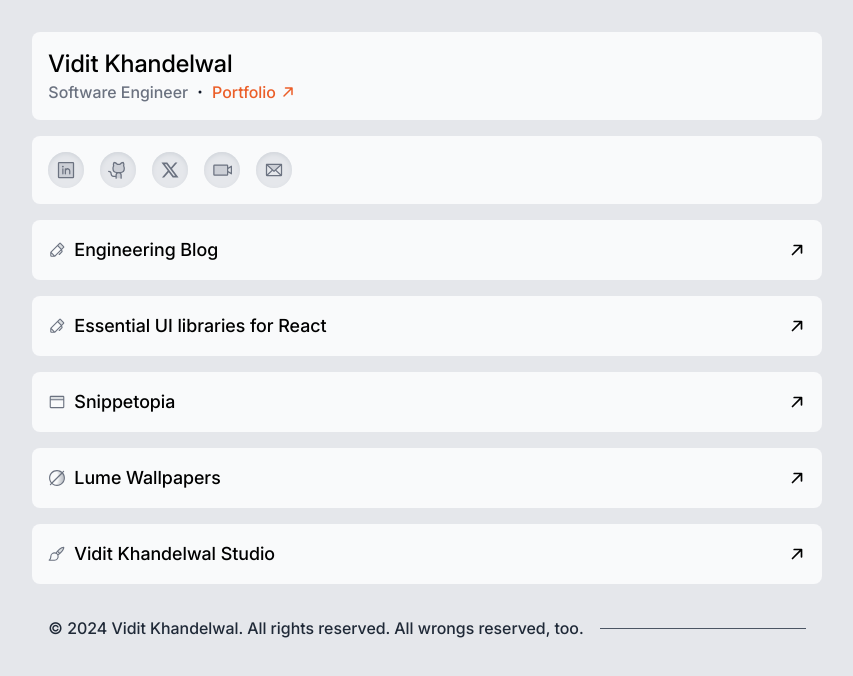
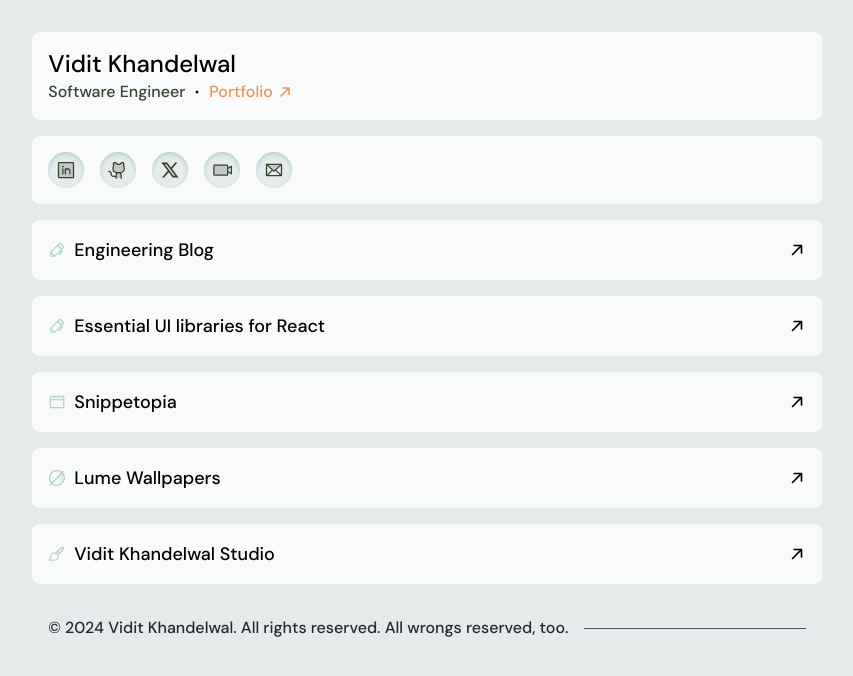
Before and after one commit to csvidit/bio-2024, a Next.js app: page / in a window 1280 px wide. Shown: the top 676 px of the page, without its empty margins (213-1066 px from the left). Built offline with nearby package versions, Linux system fonts and the light colour scheme.

Commit message:
create new theme

```diff
--- a/src/app/layout.tsx
+++ b/src/app/layout.tsx
@@ -1,6 +1,7 @@
 import MainContainer from "@/components/MainContainer";
 import "./globals.css";
 import localFont from "next/font/local";
+import { DM_Sans, IBM_Plex_Mono, Oxygen, Syne } from "next/font/google";
 
 export const metadata = {
   title: "Vidit Khandelwal Links",
@@ -59,6 +60,8 @@ const inter4 = localFont({
   display: "swap",
 });
 
+const ibm_mono = DM_Sans({subsets: ["latin"], weight: ["400", "500", "600", "700"]});
+
 export default function RootLayout({
   children,
 }: {
@@ -66,10 +69,8 @@ export default function RootLayout({
 }) {
   return (
     <html lang="en">
-      <body className={inter4.className}>
-        <MainContainer>
-          {children}
-        </MainContainer>
+      <body className={ibm_mono.className}>
+        <MainContainer>{children}</MainContainer>
       </body>
     </html>
   );
--- a/src/components/IconLink.tsx
+++ b/src/components/IconLink.tsx
@@ -4,7 +4,7 @@ const IconLink = (props: { ariaLabel: string; href: string; children: React.Reac
   return (
     <Link
     aria-label={props.ariaLabel}
-      className="flex flex-row w-fit h-fit bg-gray-200 p-2 text-gray-500 rounded-full shadow-inner shadow-gray-300 transition-all hover:shadow-gray-400 lg:text-xl"
+      className="flex flex-row w-fit h-fit bg-dream p-2 text-sensaimidori rounded-full shadow-inner shadow-cassiopeia transition-all hover:shadow-lantern hover:text-olive lg:text-xl"
       href={props.href}
     >
       {props.children}
--- a/src/components/Intro.tsx
+++ b/src/components/Intro.tsx
@@ -6,11 +6,11 @@ const Intro = () => {
   return (
     <div className="w-full h-fit col-span-4 bg-gray-50 p-4 rounded-lg">
       <h1 className="text-xl lg:text-2xl">Vidit Khandelwal</h1>
-      <div className="text-gray-500 flex flex-row gap-1 items-center">
+      <div className="text-sensaimidori flex flex-row gap-1 items-center">
         Software Engineer
         <BsDot className="text-gray-900"/>
         <Link
-          className="text-orange-accent inline-flex flex-row gap-1 items-center"
+          className="text-lantern inline-flex flex-row gap-1 items-center"
           href="https://viditkhandelwal.com"
         >
           Portfolio
--- a/src/components/ListLink.tsx
+++ b/src/components/ListLink.tsx
@@ -16,13 +16,13 @@ const ListLink = (props: {
       role="link"
       tabIndex={0}
       href={props.href}
-      className="w-full h-fit group p-4 col-span-4 flex flex-row justify-between items-center bg-gray-50 rounded-lg transition-all duration-200 ease-in-out hover:bg-gray-950 hover:scale-[101%] hover:ring hover:ring-gray-500 hover:shadow-lg hover:shadow-gray-500 focus:ring focus:ring-gray-500 focus:shadow-lg focus:shadow-gray-500"
+      className="w-full h-fit group p-4 col-span-4 flex flex-row justify-between items-center bg-gray-50 rounded-lg transition-all duration-200 ease-in-out hover:bg-olive hover:scale-[101%] hover:ring hover:ring-sensaimidori hover:shadow-lg hover:shadow-gray-500 focus:ring focus:ring-sensaimidori focus:shadow-lg focus:shadow-gray-500"
     >
       <div className="flex flex-row space-x-2 items-center *:group-hover:text-gray-50 *:group-focus:text-gray-50 *:transition-all *:duration-200 *:ease-in-out">
-        <div className="lg:text-lg text-gray-500 transition-all duration-200 ease-in-out">
+        <div className="lg:text-lg text-cassiopeia transition-all duration-200 ease-in-out">
           {props.icon}
         </div>
-        <p className="lg:text-lg ">{props.children}</p>
+        <p className="lg:text-lg">{props.children}</p>
       </div>
       <div>
         <div className="lg:text-lg group-hover:rotate-45 transition-all duration-200 ease-in-out group-hover:text-gray-50">
--- a/src/components/MainContainer.tsx
+++ b/src/components/MainContainer.tsx
@@ -1,6 +1,6 @@
 const MainContainer = (props: { children: React.ReactNode }) => {
   return (
-    <main className="w-full h-full min-w-screen min-h-screen bg-gray-200 flex flex-col gap-4 items-center font-medium">
+    <main className="w-full h-full min-w-screen min-h-screen bg-dream flex flex-col gap-4 items-center font-medium">
       {props.children}
     </main>
   );
--- a/tailwind.config.ts
+++ b/tailwind.config.ts
@@ -14,13 +14,25 @@ const config: Config = {
           "conic-gradient(from 180deg at 50% 50%, var(--tw-gradient-stops))",
       },
       colors: {
+        lynx: "#F7F7F7",
+        olive: "#172713",
+        dream: "#E5EBEA",
+        cassiopeia: "#AED0C9",
+        lantern: "#F09056",
+        sensaimidori: "#374231",
+        // cream: "#FCF6EB",
+        // asparagus: "#ECEABE",
+        // midnight: "#051914",
+        // evergreen: "#125B49",
+        // coachgreen: "#003527",
+        // lettuce: "#AADD66",
         blue: {
-          "accent": "#0000FF"
+          accent: "#0000FF",
         },
         orange: {
-          "accent": "#EB5E28"
-        }
-      }
+          accent: "#EB5E28",
+        },
+      },
     },
   },
   plugins: [],
```
